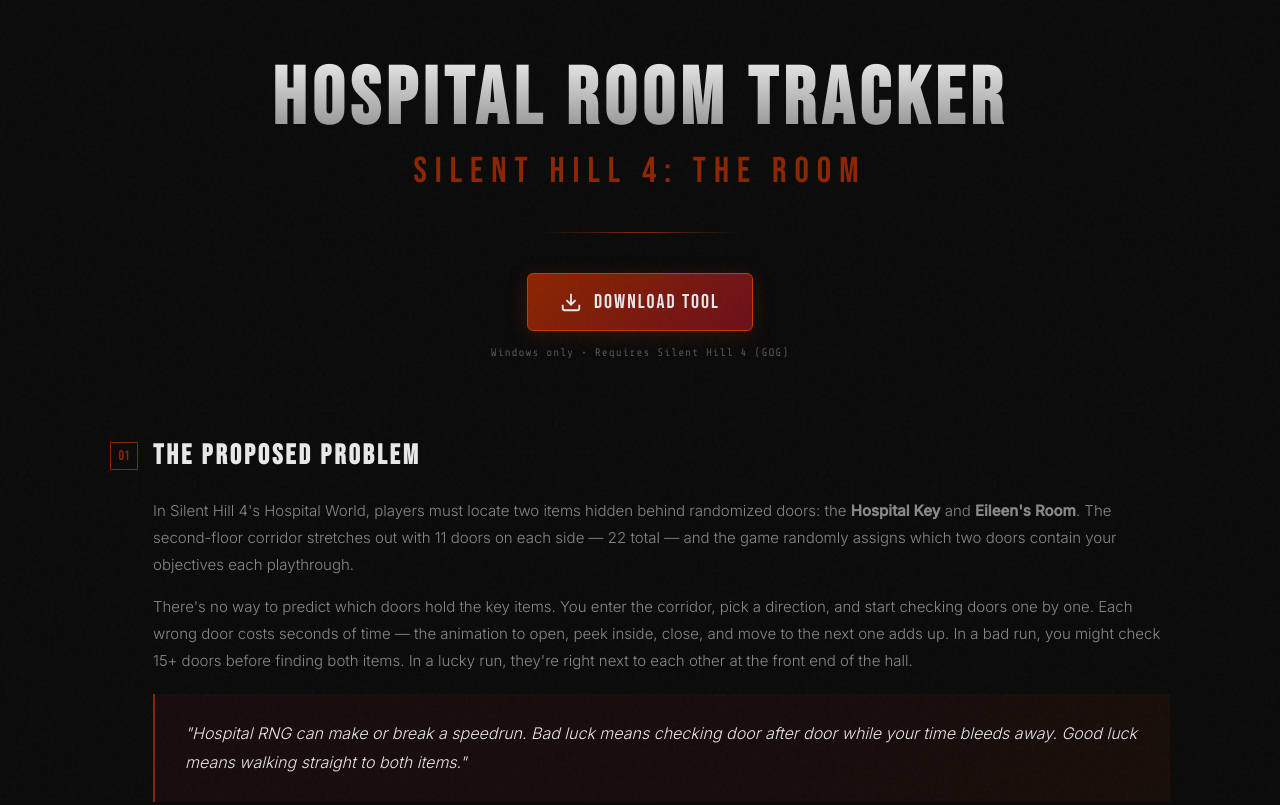
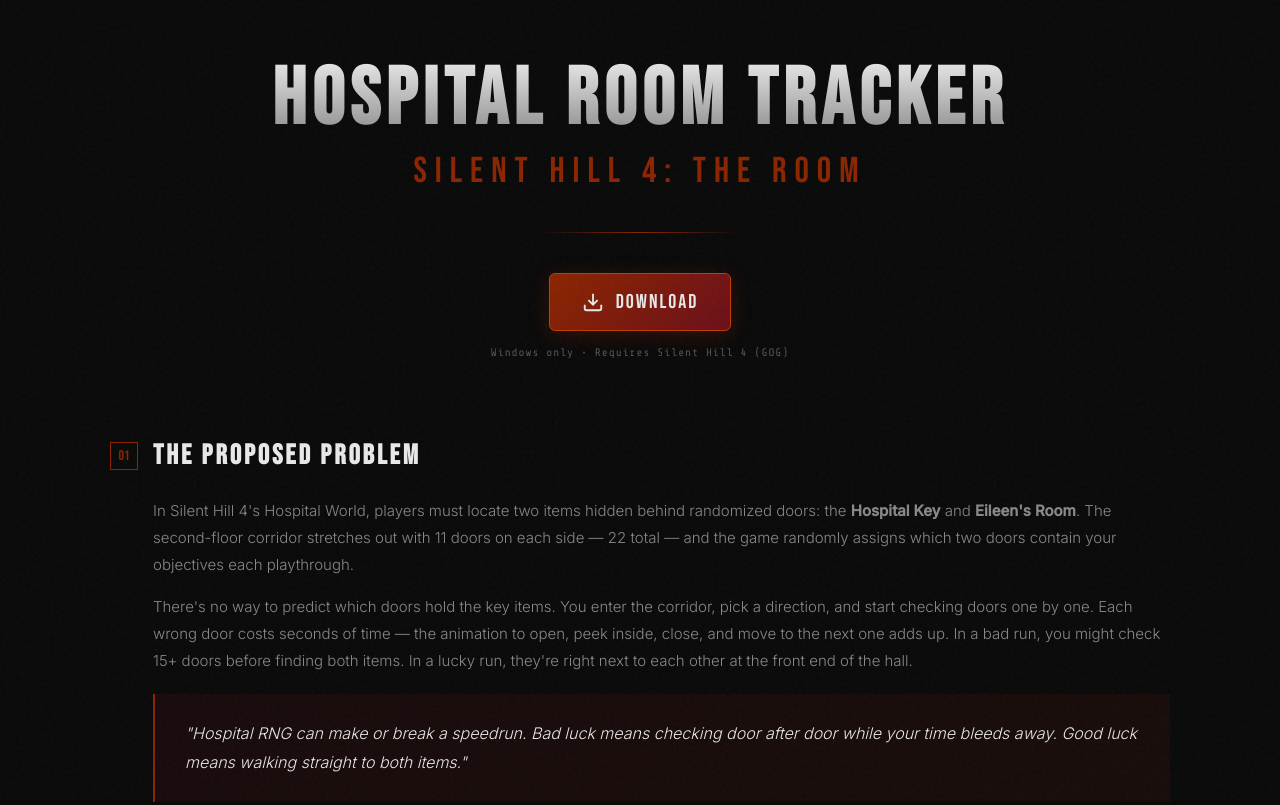
Before and after one commit to donniejb97-hue/SH4-Hospital-RNG-Tool, a plain HTML site: page index.html in a window 1280 px wide. Shown: the top 805 px of the page. Drawn offline with nearby package versions, Linux system fonts and the light colour scheme.

Commit message:
Update index.html

```diff
--- a/index.html
+++ b/index.html
@@ -608,7 +608,7 @@
             <svg viewBox="0 0 24 24" fill="none" stroke="currentColor" stroke-width="2">
                 <path d="M21 15v4a2 2 0 0 1-2 2H5a2 2 0 0 1-2-2v-4M7 10l5 5 5-5M12 15V3"/>
             </svg>
-            <span>Download Tool</span>
+            <span>Download</span>
         </a>
         <p class="download-note">Windows only • Requires Silent Hill 4 (GOG)</p>
     </div>
```
